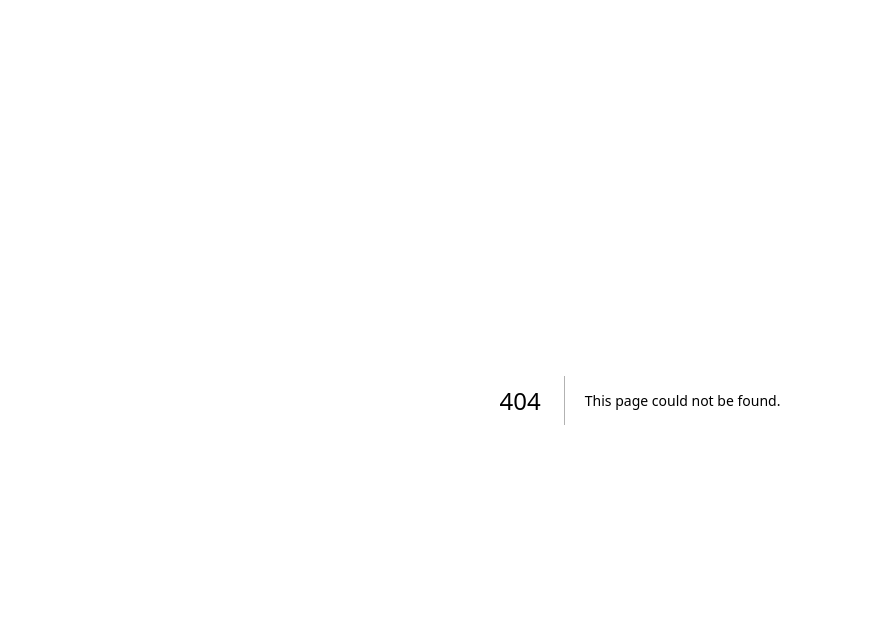
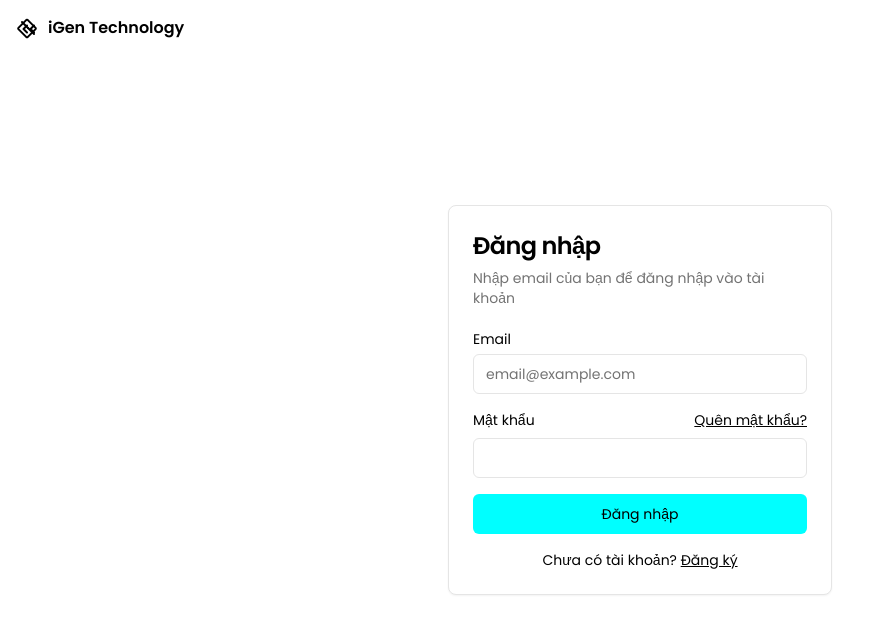
Before and after one commit to jb007-gg/igen-backend, a Next.js app: page /dang-nhap in a window 1280 px wide. Before the commit this address had no page. Shown: the top 634 px of the page, without its empty margins (0-878 px from the left). Built offline with nearby package versions, Linux system fonts and the light colour scheme.

Commit message:
ok start

```diff
--- /dev/null
+++ b/src/app/dang-ky/page.tsx
@@ -0,0 +1,42 @@
+import Link from 'next/link';
+import { Button } from '@/components/ui/button';
+import { Card, CardContent, CardDescription, CardHeader, CardTitle } from '@/components/ui/card';
+import { Input } from '@/components/ui/input';
+import { Label } from '@/components/ui/label';
+import { AuthLayout } from '@/components/auth/auth-layout';
+
+export default function SignUpPage() {
+  return (
+    <AuthLayout>
+      <Card className="mx-auto max-w-sm">
+        <CardHeader>
+          <CardTitle className="text-2xl">Đăng ký</CardTitle>
+          <CardDescription>Nhập thông tin của bạn để tạo tài khoản</CardDescription>
+        </CardHeader>
+        <CardContent>
+          <div className="grid gap-4">
+            <div className="grid gap-2">
+              <Label htmlFor="email">Email</Label>
+              <Input id="email" type="email" placeholder="email@example.com" required />
+            </div>
+            <div className="grid gap-2">
+              <div className="flex items-center">
+                <Label htmlFor="password">Mật khẩu</Label>
+              </div>
+              <Input id="password" type="password" required />
+            </div>
+            <Button type="submit" className="w-full bg-primary text-primary-foreground hover:bg-primary/90">
+              Tạo tài khoản
+            </Button>
+          </div>
+          <div className="mt-4 text-center text-sm">
+            Đã có tài khoản?{' '}
+            <Link href="/dang-nhap" className="underline">
+              Đăng nhập
+            </Link>
+          </div>
+        </CardContent>
+      </Card>
+    </AuthLayout>
+  );
+}
--- /dev/null
+++ b/src/app/dang-nhap/page.tsx
@@ -0,0 +1,45 @@
+import Link from 'next/link';
+import { Button } from '@/components/ui/button';
+import { Card, CardContent, CardDescription, CardHeader, CardTitle } from '@/components/ui/card';
+import { Input } from '@/components/ui/input';
+import { Label } from '@/components/ui/label';
+import { AuthLayout } from '@/components/auth/auth-layout';
+
+export default function SignInPage() {
+  return (
+    <AuthLayout>
+      <Card className="mx-auto max-w-sm">
+        <CardHeader>
+          <CardTitle className="text-2xl">Đăng nhập</CardTitle>
+          <CardDescription>Nhập email của bạn để đăng nhập vào tài khoản</CardDescription>
+        </CardHeader>
+        <CardContent>
+          <div className="grid gap-4">
+            <div className="grid gap-2">
+              <Label htmlFor="email">Email</Label>
+              <Input id="email" type="email" placeholder="email@example.com" required />
+            </div>
+            <div className="grid gap-2">
+              <div className="flex items-center">
+                <Label htmlFor="password">Mật khẩu</Label>
+                <Link href="#" className="ml-auto inline-block text-sm underline" prefetch={false}>
+                  Quên mật khẩu?
+                </Link>
+              </div>
+              <Input id="password" type="password" required />
+            </div>
+            <Button type="submit" className="w-full bg-primary text-primary-foreground hover:bg-primary/90">
+              Đăng nhập
+            </Button>
+          </div>
+          <div className="mt-4 text-center text-sm">
+            Chưa có tài khoản?{' '}
+            <Link href="/dang-ky" className="underline">
+              Đăng ký
+            </Link>
+          </div>
+        </CardContent>
+      </Card>
+    </AuthLayout>
+  );
+}
--- /dev/null
+++ b/src/components/auth/auth-layout.tsx
@@ -0,0 +1,19 @@
+import type { ReactNode } from 'react';
+import Link from 'next/link';
+import { IGenLogo } from '../icons';
+
+export function AuthLayout({ children }: { children: ReactNode }) {
+  return (
+    <main className="flex min-h-[100dvh] flex-col items-center justify-center bg-background p-4">
+       <div className="absolute top-4 left-4">
+        <Link href="/" className="flex items-center gap-2 text-foreground" prefetch={false}>
+          <IGenLogo className="h-6 w-6" />
+          <span className="font-semibold">iGen Technology</span>
+        </Link>
+      </div>
+      <div className="w-full max-w-md">
+        {children}
+      </div>
+    </main>
+  );
+}
--- a/src/components/landing/header.tsx
+++ b/src/components/landing/header.tsx
@@ -44,9 +44,11 @@ export function Header() {
     isMobile ? "text-black text-lg" : `text-sm ${scrolled ? "text-black" : "text-white"}`
   );
 
+  const authButtonClasses = scrolled ? "text-black" : "text-white";
+
   return (
     <header className={headerClasses}>
-      <Link href="#" className="flex items-center justify-center mr-auto" prefetch={false}>
+      <Link href="/" className="flex items-center justify-center mr-auto" prefetch={false}>
         <IGenLogo className={cn("h-6 w-6", scrolled ? "text-primary" : "text-white")} />
         <span className={cn(
             "ml-2 text-xl font-bold",
@@ -55,7 +57,7 @@ export function Header() {
             iGen Technology
         </span>
       </Link>
-      <nav className="hidden lg:flex gap-4 sm:gap-6">
+      <nav className="hidden lg:flex gap-4 sm:gap-6 items-center">
         {navLinks.map((link) => (
             <Link
                 key={link.href}
@@ -66,8 +68,16 @@ export function Header() {
                 {link.label}
             </Link>
         ))}
+        <div className="flex gap-2">
+            <Button variant="ghost" asChild className={authButtonClasses}>
+                <Link href="/dang-nhap">Đăng nhập</Link>
+            </Button>
+            <Button variant="outline" asChild className={cn(authButtonClasses, scrolled ? "border-black" : "border-white")}>
+                 <Link href="/dang-ky">Đăng ký</Link>
+            </Button>
+        </div>
       </nav>
-      <div className="lg:hidden">
+      <div className="lg:hidden ml-auto">
         <Sheet open={mobileMenuOpen} onOpenChange={setMobileMenuOpen}>
           <SheetTrigger asChild>
             <Button variant="ghost" size="icon" className={cn(scrolled ? "text-black" : "text-white", "hover:bg-white/20")}>
@@ -94,6 +104,14 @@ export function Header() {
                         </Link>
                     ))}
                 </nav>
+                <div className="flex flex-col gap-2">
+                    <Button variant="outline" asChild>
+                        <Link href="/dang-nhap">Đăng nhập</Link>
+                    </Button>
+                    <Button asChild>
+                         <Link href="/dang-ky">Đăng ký</Link>
+                    </Button>
+                </div>
             </div>
           </SheetContent>
         </Sheet>
```
